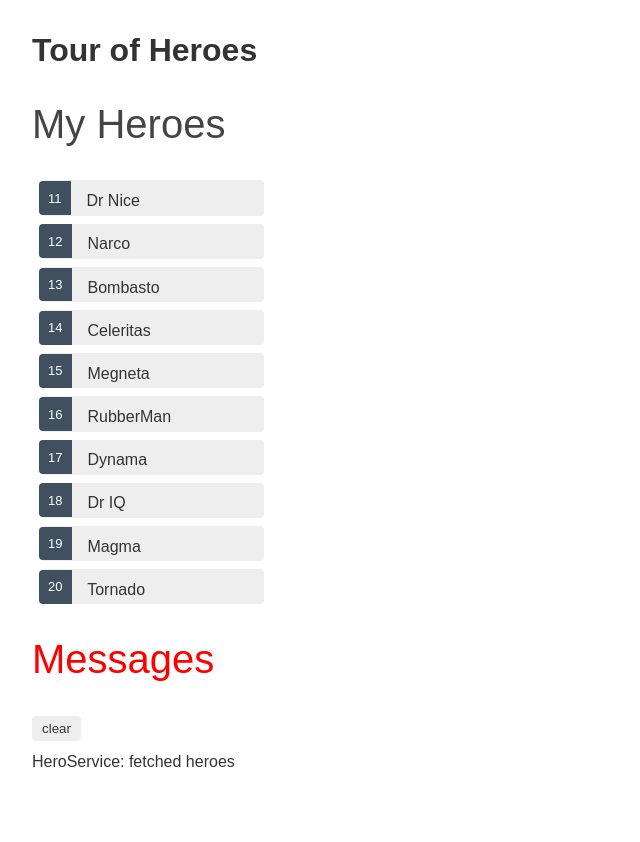
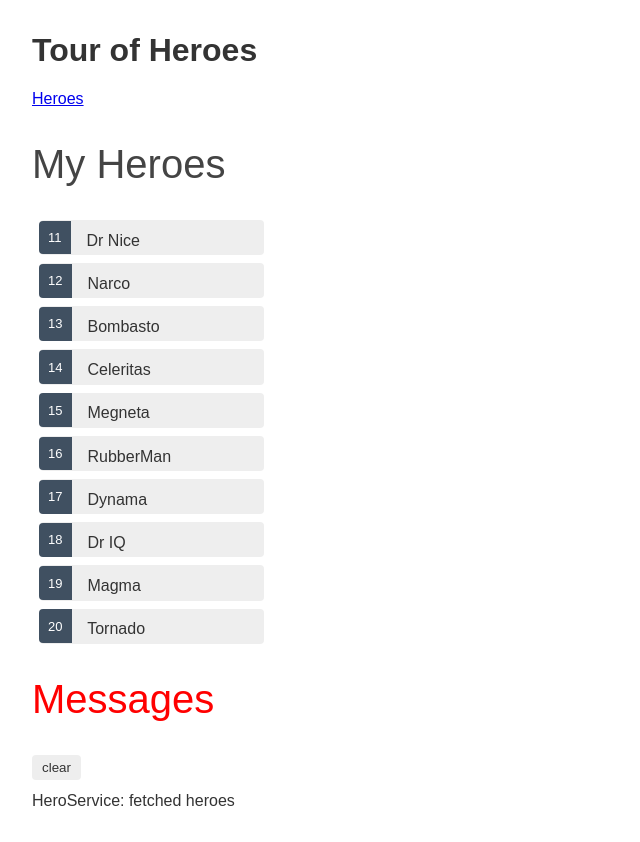
Before and after one commit to mfbutner/CanvasHelpers, an Angular app: page /heroes in a window 1280 px wide. Shown: the whole page, without its empty margins (0-640 px from the left). Before the commit the page ends 803 px from the top, so only its background shows below. Built offline with nearby package versions, Linux system fonts and the light colour scheme.

Commit message:
Navigation link

```diff
--- a/src/app/app.component.html
+++ b/src/app/app.component.html
@@ -1,7 +1,7 @@
 <h1>{{title}}</h1>
 <!-- navigation link-->
 <nav>
-    <a routerLink="/heroes"></a>
+    <a routerLink="/heroes">Heroes</a>
 </nav>
 <router-outlet></router-outlet>
 <app-messages></app-messages>
```
